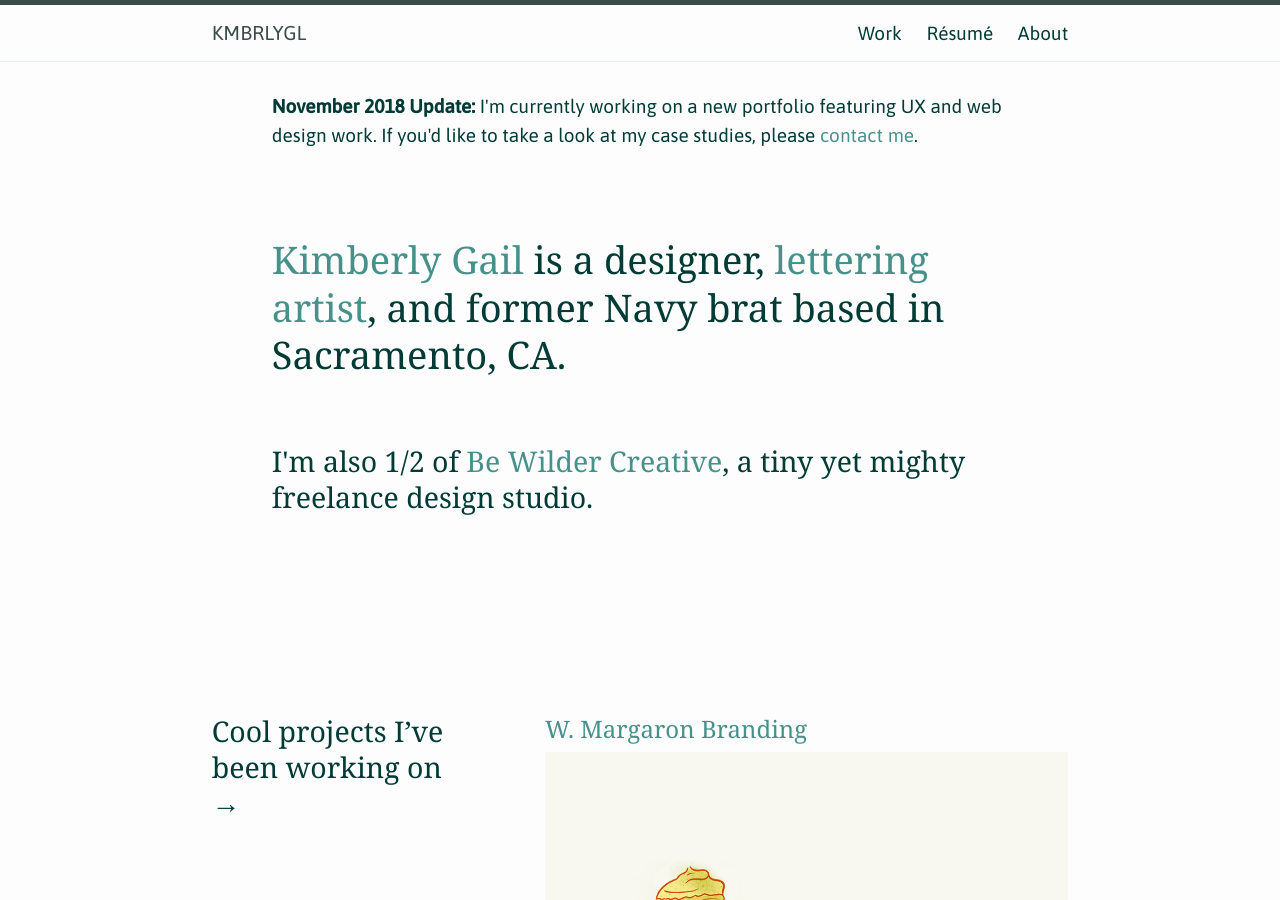
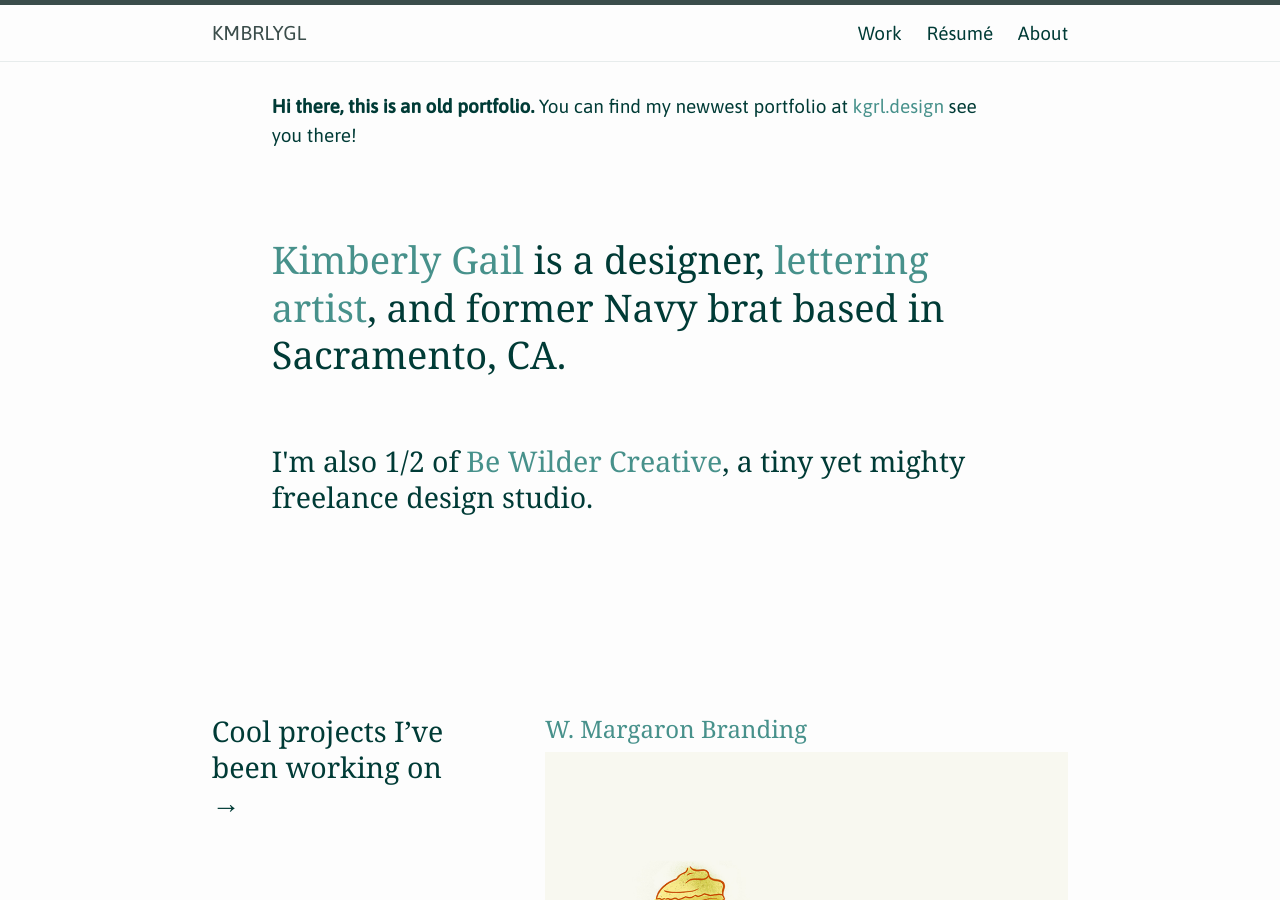
Before and after one commit to kmbrlygl/kmbrlygl.github.io, a Jekyll site: the page built from index.html, in a window 1280 px wide and 900 px high. Built offline with Jekyll 4.4.1, drawn with Linux system fonts in a browser that asks for light colours.

Commit message:
Update new portfolio

```diff
--- a/index.html
+++ b/index.html
@@ -4,7 +4,7 @@ layout: default
 
 <div class="wrapper">
     <div class="intro">
-      <strong>November 2018 Update:</strong> I'm currently working on a new portfolio featuring UX and web design work. If you'd like to take a look at my case studies, please <a href="mailto:klosenara@gmail.com">contact me</a>.
+      <strong>Hi there, this is an old portfolio.</strong> You can find my newwest portfolio at <a href="https://kgrl.design/" target="_blank">kgrl.design</a> see you there!
       <h1><a href="https://www.linkedin.com/in/klosenara/">Kimberly Gail</a> is a designer, <a href="/work/handlettering/">lettering artist</a>, and former Navy brat based in Sacramento, CA.</h1>
       <h2>I'm also 1/2 of <a href="http://bewildercreative.co/">Be Wilder Creative</a>, a tiny yet mighty freelance design studio.
       </div>
```
